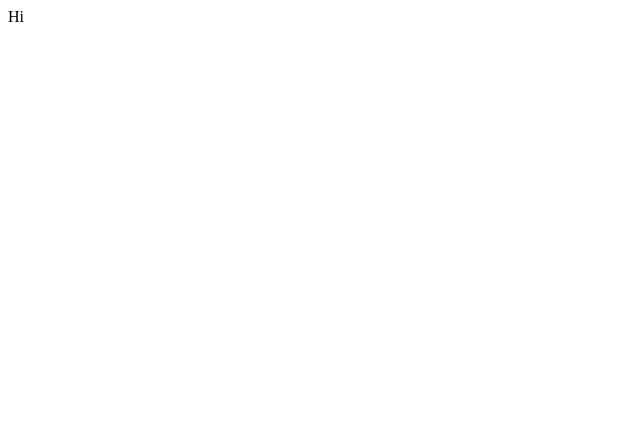
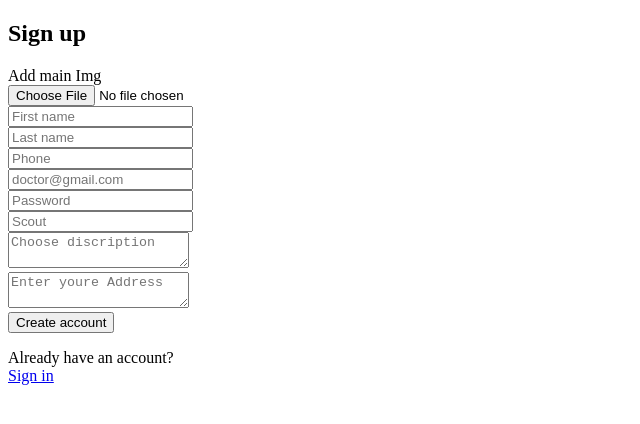
Before and after one commit to OdaiJawabreh/AgentOnCloudTask, a React (Create React App) app in the folder client/boocking/: page /doctor in a window 1280 px wide. Shown: the top 424 px of the page, without its empty margins (0-640 px from the left). Built offline with nearby package versions, Linux system fonts and the light colour scheme.

Commit message:
sign up doctor with firebase to store the img

```diff
--- a/client/boocking/src/App.js
+++ b/client/boocking/src/App.js
@@ -1,9 +1,19 @@
 import React from 'react'
+import SignSelect from './Components/SignSelect/SignSelect'
+import { BrowserRouter as Router, Route, Routes } from "react-router-dom";
+import SignUpDoct from './Components/Auth/SignupDoctor/SignUpDoct';
+
 
 function App() {
   return (
     <div>
-      Hi
+
+      <Router>
+        <Routes>
+          <Route exact path="/signselect" element={<SignSelect/>} />
+          <Route exact path="/doctor" element={<SignUpDoct/>} />
+        </Routes>
+      </Router>
     </div>
   )
 }
--- /dev/null
+++ b/client/boocking/src/Components/Auth/SignupDoctor/SignUpDoct.js
@@ -0,0 +1,178 @@
+import React, { useState } from "react";
+import "./doctor.css";
+import { storage } from "../../Firbase/Firebase";
+import axios from "axios";
+
+function SignUpDoct() {
+  const [img, setImg] = useState("");
+  const [firstName, setFirstName] = useState("");
+  const [lastName, setLastName] = useState("");
+  const [email, setEmail] = useState("");
+  const [pass, setPass] = useState("");
+  const [mobile, setMobile] = useState("");
+  const [descriptionn, setDescriptionn] = useState("");
+  const [address, setAddress] = useState("");
+  const [Doctor_Scout, setDoctor_Scout] = useState("");
+
+  const signUp =  (e)=> {
+    e.preventDefault();
+    const data = {
+      firstName,
+      lastName,
+      email,
+      pass,
+      mobile,
+      img,
+      Doctor_Scout,
+      descriptionn,
+      address,
+    };
+    axios
+    .post("http://localhost:5000/signDoc", data )
+    .then((result)=>{
+      console.log(result);
+    }).catch(err=>console.log(err))
+  }
+  const addMainIm = (e) => {
+    if (e.target.files[0]) {
+      let doctorImg = e.target.files[0];
+      let uploadTask = storage.ref(`images/${doctorImg.name}`).put(doctorImg);
+      uploadTask.on(
+        "state_change",
+        (snapshot) => {},
+        (error) => {
+          console.log(error);
+        },
+        () => {
+          storage
+            .ref("images")
+            .child(doctorImg.name)
+            .getDownloadURL()
+            .then(async (url) => {
+              setImg(url);
+            });
+        }
+      );
+    }
+  };
+  return (
+    <div className="container">
+      <div>
+        <div>
+          <h2>Sign up</h2>
+          <form onSubmit={signUp}>
+            <div>
+              <span>Add main Img </span>
+              <br></br>
+              <input
+                placeholder="Main Img"
+                type="file"
+                className="form-control "
+                title="addMainIm"
+                id="main"
+                onChange={addMainIm}
+              />
+              <div>
+                {" "}
+                <input
+                  type="text"
+                  placeholder="First name"
+                  onChange={(e) => {
+                    setFirstName(e.target.value);
+                  }}
+                />{" "}
+              </div>
+              <div>
+                {" "}
+                <input
+                  type="text"
+                  placeholder="Last name"
+                  onChange={(e) => {
+                    setLastName(e.target.value);
+                  }}
+                />{" "}
+              </div>
+            </div>
+
+            <div>
+              {" "}
+              <input
+                type="text"
+                placeholder="Phone"
+                onChange={(e) => {
+                  setMobile(e.target.value);
+                }}
+              />{" "}
+            </div>
+            <div>
+              {" "}
+              <input
+                type="email"
+                placeholder="doctor@gmail.com"
+                onChange={(e) => {
+                  setEmail(e.target.value);
+                }}
+              />{" "}
+            </div>
+
+            <div>
+              {" "}
+              <input
+                type="password"
+                placeholder="Password"
+                onChange={(e) => {
+                  setPass(e.target.value);
+                }}
+              />{" "}
+            </div>
+            <div>
+              {" "}
+              <input
+                type="password"
+                placeholder="Scout"
+                onChange={(e) => {
+                  setDoctor_Scout(e.target.value);
+                }}
+              />{" "}
+            </div>
+            <div>
+              <textarea
+                id="formGroupExampleInput"
+                placeholder="Choose discription"
+                onChange={(e) => {
+                  setDescriptionn(e.target.value);
+                }}
+              />
+            </div>
+            <div>
+              <textarea
+                id="formGroupExampleInput2"
+                placeholder="Enter youre Address"
+                onChange={(e) => {
+                  setAddress(e.target.value);
+                }}
+              />
+            </div>
+            <div>
+              <div>
+                {" "}
+                <button type="submit">
+                  <span>Create account</span>
+                </button>{" "}
+              </div>
+              <div>
+                <p>
+                  Already have an account?
+                  <br />
+                  <a href="#">Sign in</a>
+                </p>
+              </div>
+            </div>
+          </form>
+        </div>
+      </div>
+    </div>
+  );
+}
+
+export default SignUpDoct;
--- a/client/boocking/src/Components/Firbase/Firebase.js
+++ b/client/boocking/src/Components/Firbase/Firebase.js
@@ -0,0 +1,18 @@
+
+import firebase from "firebase";
+import "firebase/storage";
+
+const firebaseConfig = {
+    apiKey: "AIzaSyD53mKoKKXu3_a6RZdLvexZHiJEYzKAvaY",
+    authDomain: "todo-328510.firebaseapp.com",
+    projectId: "todo-328510",
+    storageBucket: "todo-328510.appspot.com",
+    messagingSenderId: "748391034640",
+    appId: "1:748391034640:web:74bebccb3ca288dd8bff95"
+  };
+
+firebase.initializeApp(firebaseConfig);
+
+const storage = firebase.storage();
+
+export { storage, firebase as default };
--- /dev/null
+++ b/client/boocking/src/Components/SignSelect/SignSelect.js
@@ -0,0 +1,69 @@
+import React from "react";
+import { useNavigate  } from "react-router-dom";
+import Form from "react-bootstrap/Form";
+function SignSelect() {
+  const history = useNavigate();
+  const handleChange = (e) => {
+      console.log(e.target.value );
+    if (e.target.value == "doctor") {
+      history("/doctor");
+    } else {
+      history("/patient");
+    }
+  };
+  return (
+    <>
+   <>
+  <Form.Group className="mb-3">
+    <Form.Label>Select One</Form.Label>
+
+  </Form.Group>
+
+  <Form.Group className="mb-3">
+    <Form.Check type="checkbox" label="Doctor" value={"doctor"}  onChange={e => handleChange(e)}/>
+    <Form.Check type="checkbox" label="patient" value={"patient"} onChange={e => handleChange(e)} />
+  </Form.Group>
+</>
+      {/* <div className="container">
+        <div className="MainLogin">
+          <div className="child-Login login-option">
+            <h2>Sign up</h2>
+            <Form.Select
+              className="select-box"
+              size="sm"
+              defaultValue="login as a seller or buyer"
+              onChange={SignupWithOption}
+            >
+              <option hidden value="0">
+                {" "}
+                Choose one{" "}
+              </option>
+              <option value="buyer">User</option>
+              <option value="seller">Doctor</option>
+            </Form.Select>
+            <button className="cssbuttons-io-button">
+              {" "}
+              Get started
+              <div className="icon">
+                <svg
+                  xmlns="http://www.w3.org/2000/svg"
+                  viewBox="0 0 24 24"
+                  width="24"
+                  height="24"
+                >
+                  <path fill="none" d="M0 0h24v24H0z"></path>
+                  <path
+                    fill="currentColor"
+                    d="M16.172 11l-5.364-5.364 1.414-1.414L20 12l-7.778 7.778-1.414-1.414L16.172 13H4v-2z"
+                  ></path>
+                </svg>
+              </div>
+            </button>
+          </div>
+        </div>
+      </div> */}
+    </>
+  );
+}
+
+export default SignSelect;
```
Also changed, not shown: client/boocking/src/Components/Auth/Login/Login.js (added, +11 -0 lines), client/boocking/src/Components/Auth/SignupPataint/SignUpPat.js (added, +20 -0 lines), client/boocking/src/Components/main/Main.js (added, +11 -0 lines), client/boocking/src/Components/Auth/SignupDoctor/doctor.css (added), 2 other files (tests, documents, lock files or other folders).
